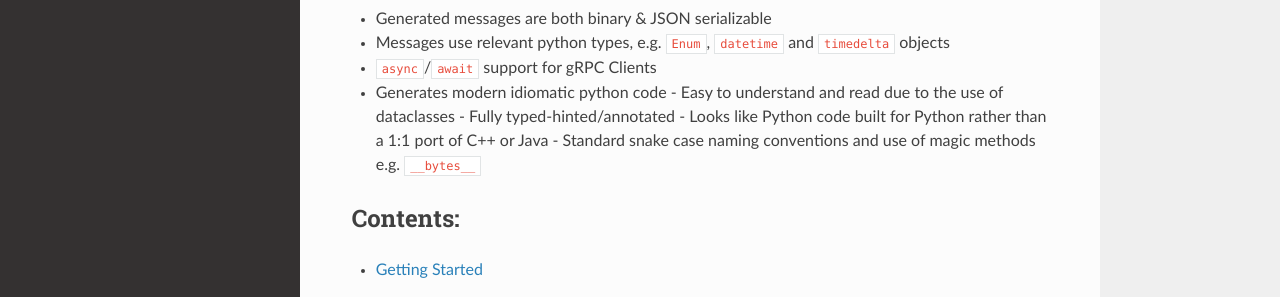
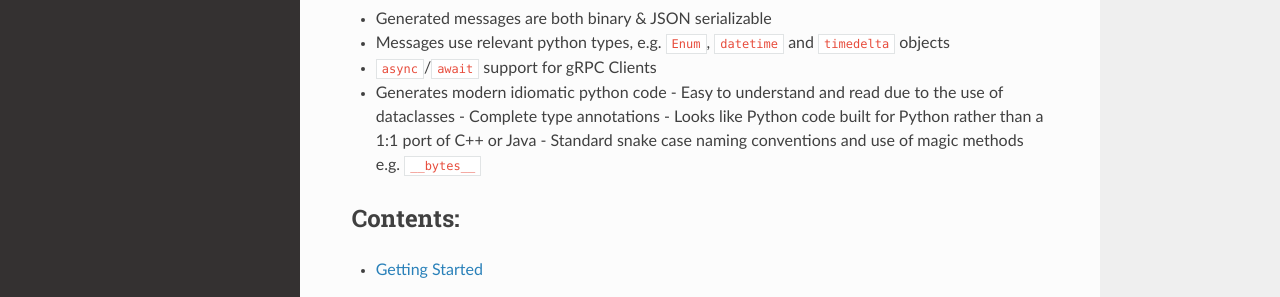
Before and after one commit to danielgtaylor/python-betterproto, a Sphinx documentation site: the page built from docs/index.rst, in a window 1280 px wide and 1196 px high. Shown: the part 305-602 px from the top of the window. Built offline with Sphinx 7.4.7 and the Read the Docs theme 2.0.0, drawn with Linux system fonts in a browser that asks for light colours.

Commit message:
Update docs/index.rst
Co-authored-by: nat <n@natn.me>

```diff
--- a/docs/index.rst
+++ b/docs/index.rst
@@ -15,7 +15,7 @@ Features:
 - ``async``/``await`` support for gRPC Clients
 - Generates modern idiomatic python code
   - Easy to understand and read due to the use of dataclasses
-  - Fully typed-hinted/annotated
+  - Complete type annotations
   - Looks like Python code built for Python rather than a 1:1 port of C++ or Java
   - Standard snake case naming conventions and use of magic methods e.g. ``__bytes__``
 
```
